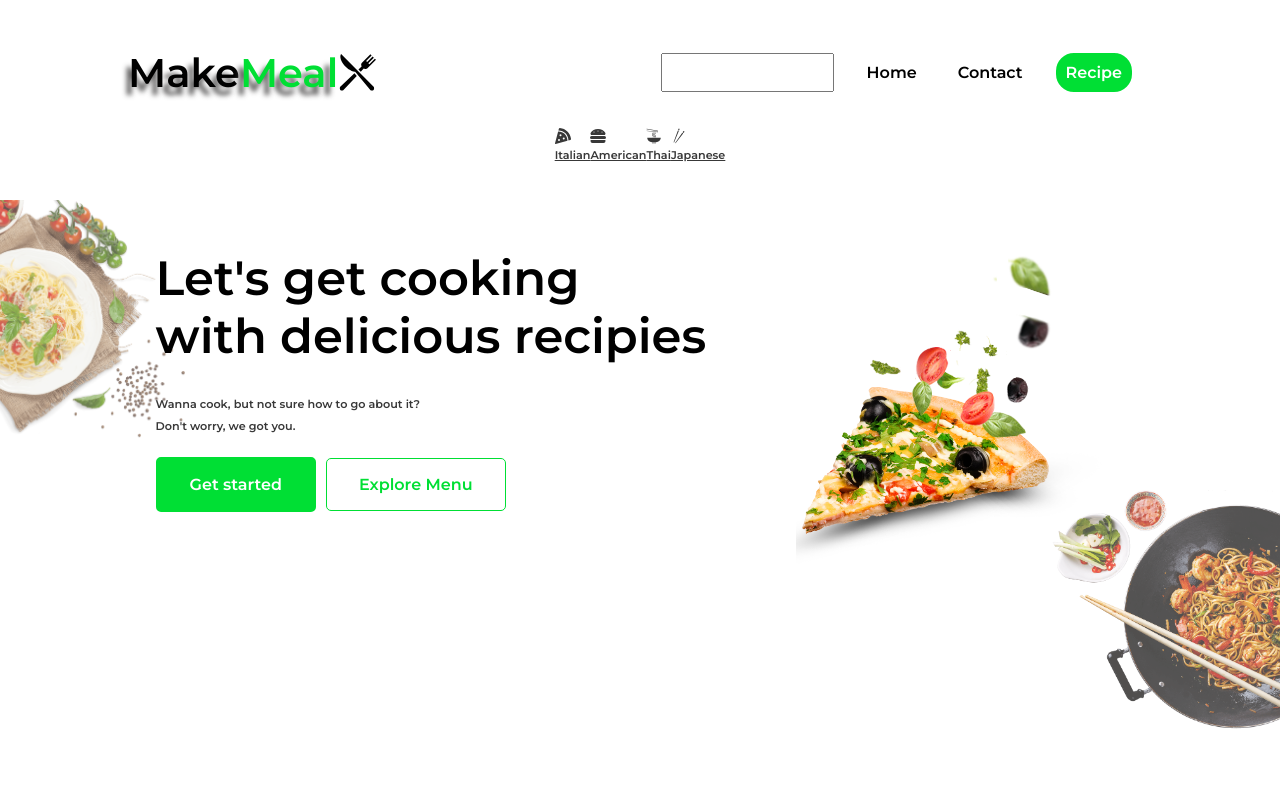
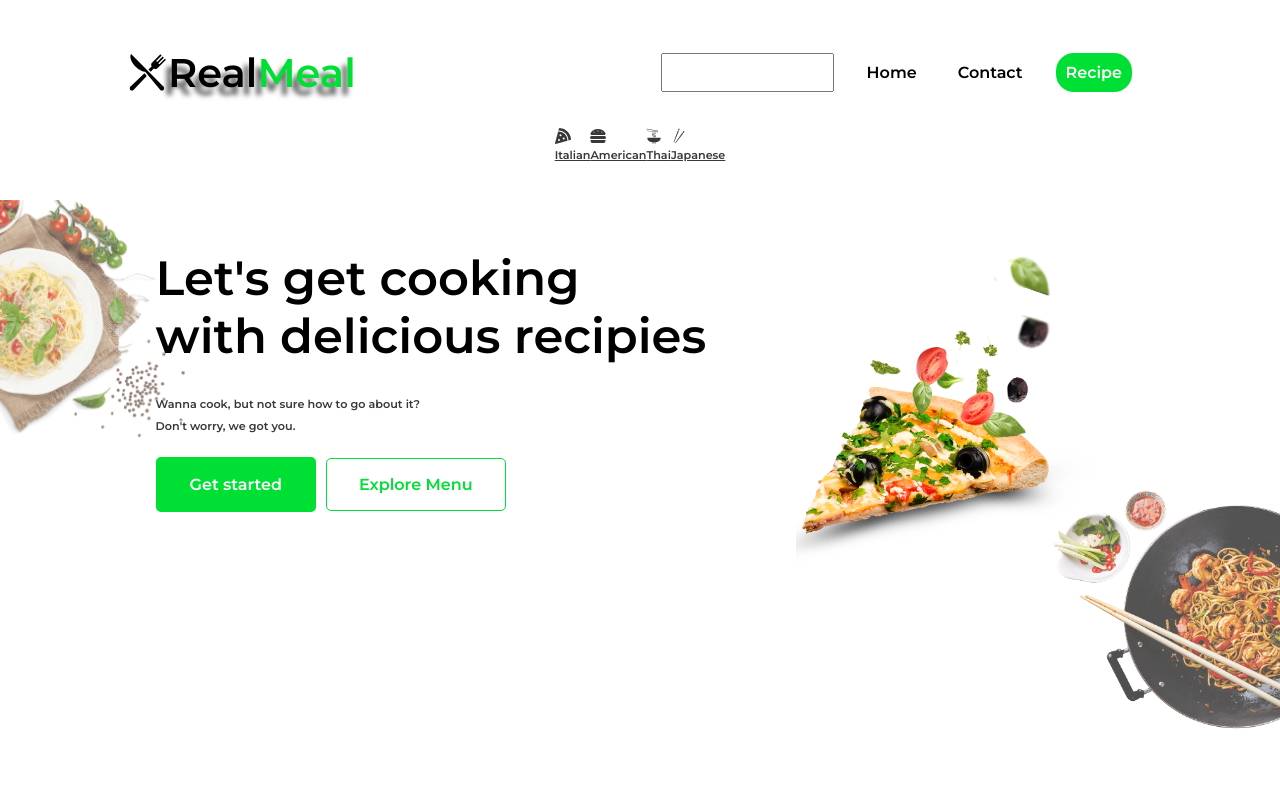
Before and after one commit to B-lovedth/Real-Meal, a React (Create React App) app: page / in a window 1280 px wide. Shown: the top 790 px of the page. Built offline with nearby package versions, Linux system fonts and the light colour scheme; no server answers.

Commit message:
Update Navbar.jsx

```diff
--- a/src/Navbar.jsx
+++ b/src/Navbar.jsx
@@ -1,4 +1,4 @@
-import { useState , useEffect } from "react";
+import { useState } from "react";
 import { Link } from "react-router-dom";
 import "./Navbar.css";
 import {GiHamburgerMenu ,GiKnifeFork} from 'react-icons/gi'
@@ -21,7 +21,7 @@ const Navbar = () => {
       <nav className="navbar">
         <div className="navbar-container">
           <Link to="/" className="navbar-logo" onClick={closeMobileMenu}>
-            Make<span id='green'>Meal</span><GiKnifeFork/>
+            <GiKnifeFork/>Real<span id='green'>Meal</span>
           </Link>
           <div className="menu-icon" onClick={handleClick}>
             {click ? <FaTimes/> : <GiHamburgerMenu/>}
```
